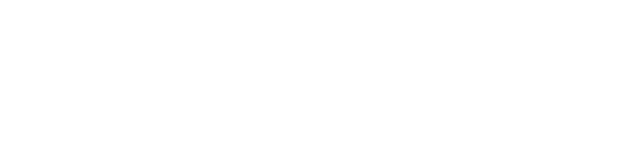
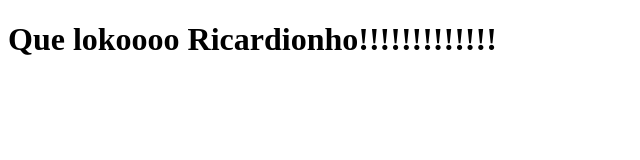
Before and after one commit to GabrielLazzaris/Aula-Git, a plain HTML site: page index.html in a window 1280 px wide. Shown: the whole page, without its empty margins (0-640 px from the left). Drawn offline with Linux system fonts and the light colour scheme.

Commit message:
tirei !!!

```diff
--- a/index.html
+++ b/index.html
@@ -3,9 +3,9 @@
 <head>
     <meta charset="UTF-8">
     <meta name="viewport" content="width=device-width, initial-scale=1.0">
-    <title>Document</title>
+    <title>Aula Git</title>
 </head>
 <body>
-
+    <h1>Que lokoooo Ricardionho!!!!!!!!!!!!!</h1>
 </body>
 </html>
```
